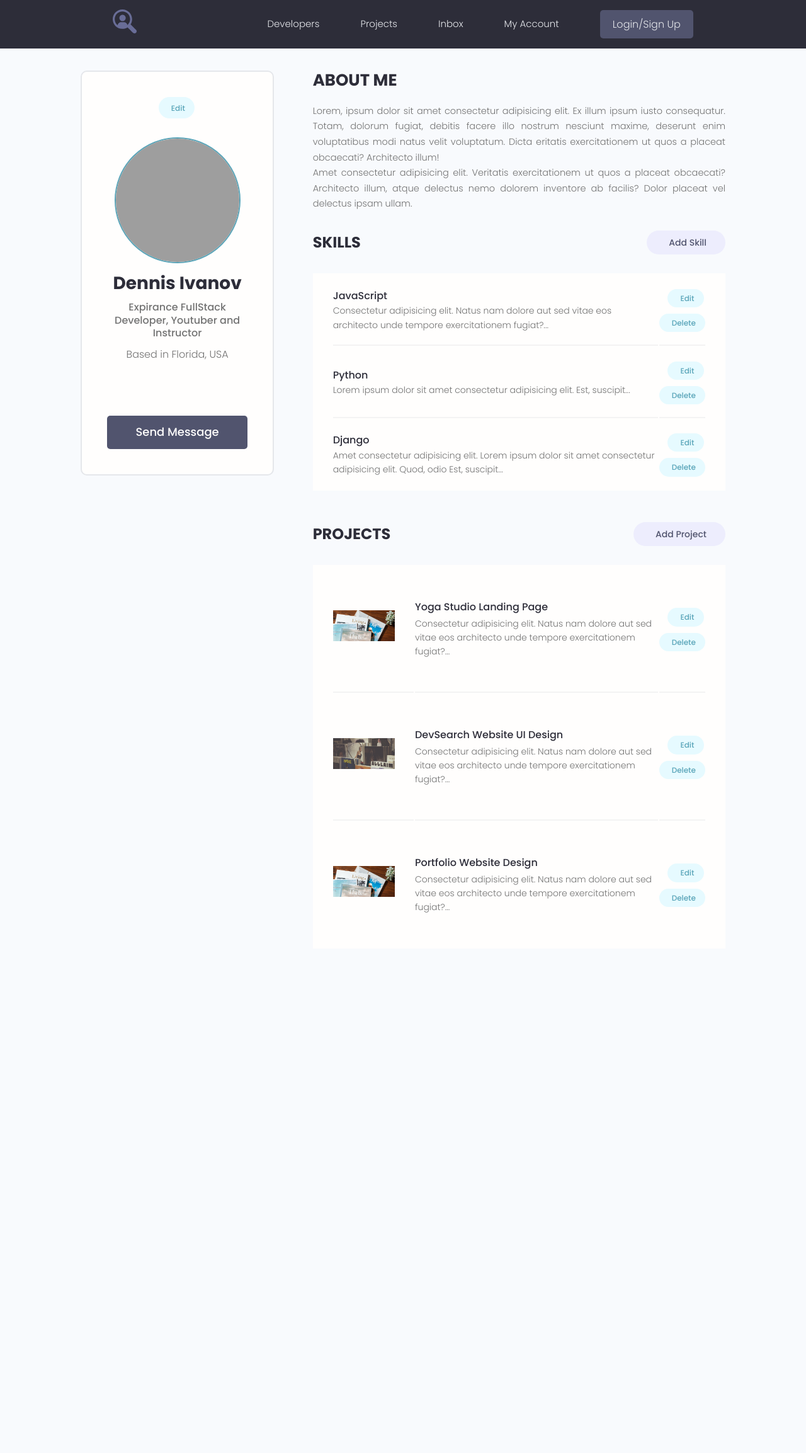
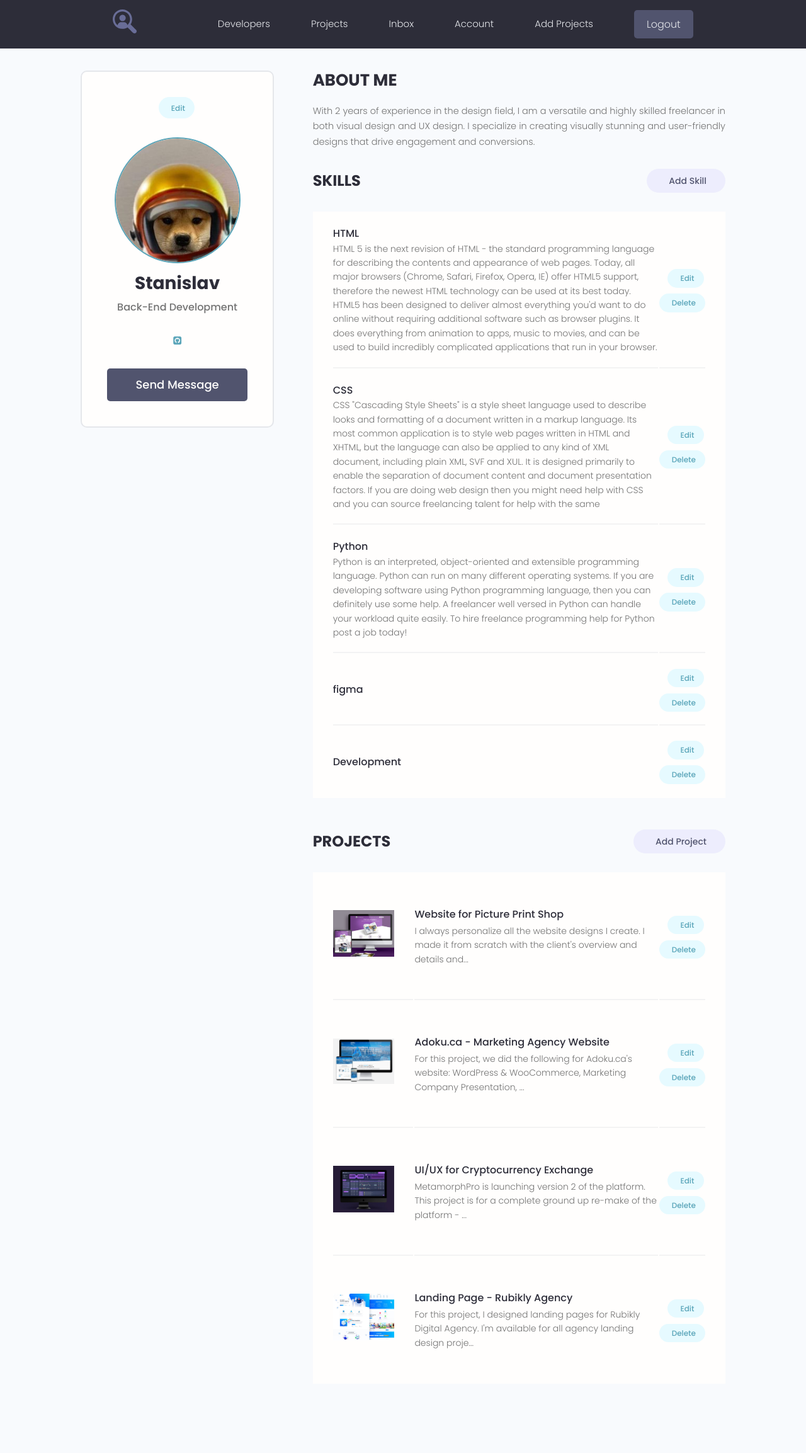
Before and after one commit to StanislavPopovSP/Django_fourth_project, a Django app: page /account/ in a window 1280 px wide. Shown: the whole page at 63% size. Before the commit the page ends 1449 px from the top, so only its background shows below. Run offline with Django 4.2, Linux system fonts and the light colour scheme; a user stored in the database is signed in; data comes from the database, SQL or seed files in the repository; both versions use the stored data as it was after the commit; some libraries are stand-ins or nearby versions; grey boxes are pictures that could not be loaded.

Commit message:
Добавил из Бд вывод информации в account.html

```diff
--- a/devsearch/users/templates/users/account.html
+++ b/devsearch/users/templates/users/account.html
@@ -1,46 +1,5 @@
-<!DOCTYPE html>
-<html lang="en">
-
-<head>
-  <meta charset="UTF-8" />
-  <meta http-equiv="X-UA-Compatible" content="IE=edge" />
-  <meta name="viewport" content="width=device-width, initial-scale=1.0" />
-
-  <!-- Favicon -->
-  <link rel="shortcut icon" href="images/favicon.ico" type="image/x-icon" />
-  <!-- Icon - IconMonster -->
-  <link rel="stylesheet" href="https://cdn.iconmonstr.com/1.3.0/css/iconmonstr-iconic-font.min.css" />
-  <!-- Mumble UI -->
-  <link rel="stylesheet" href="uikit/styles/uikit.css" />
-  <!-- Dev Search UI -->
-  <link rel="stylesheet" href="styles/app.css" />
-
-  <title>DevSearch - Connect with Developers!</title>
-</head>
-
-<body>
-  <!-- Header Section -->
-  <header class="header">
-    <div class="container container--narrow">
-      <a href="/" class="header__logo">
-        <img src="images/logo.svg" alt="DevSearch Logo" />
-      </a>
-      <nav class="header__nav">
-        <input type="checkbox" id="responsive-menu" />
-        <label for="responsive-menu" class="toggle-menu">
-          <span>Menu</span>
-          <div class="toggle-menu__lines"></div>
-        </label>
-        <ul class="header__menu">
-          <li class="header__menuItem"><a href="index.html">Developers</a></li>
-          <li class="header__menuItem"><a href="projects.html">Projects</a></li>
-          <li class="header__menuItem"><a href="inbox.html">Inbox</a></li>
-          <li class="header__menuItem"><a href="account.html">My Account</a></li>
-          <li class="header__menuItem"><a href="login.html" class="btn btn--sub">Login/Sign Up</a></li>
-        </ul>
-      </nav>
-    </div>
-  </header>
+{% extends 'projects/base.html' %}
+{% block content %}
 
 <!-- Main Section -->
 <main class="settingsPage profile my-md">
@@ -50,26 +9,25 @@
                 <div class="card text-center">
                     <div class="card__body dev">
                         <a class="tag tag--pill tag--main settings__btn" href="#"><i class="im im-edit"></i> Edit</a>
-              <img class="avatar avatar--xl dev__avatar" src="https://cdn3.f-cdn.com/ppic/169688634/logo/31832328/TFShO/profile_logo_FRDII_f978363b19597b5407760b96786f00fb.png" />
-              <h2 class="dev__name">Dennis Ivanov</h2>
-              <p class="dev__title">Expirance FullStack Developer, Youtuber and Instructor</p>
-              <p class="dev__location">Based in Florida, USA</p>
+                        <img class="avatar avatar--xl dev__avatar" src="{{ profile.profile_image.url }}"/>
+                        <h2 class="dev__name">{{ profile.name }}</h2>
+                        <p class="dev__title">{{ profile.short_info }}</p>
                         <ul class="dev__social">
+                            {% if profile.social_github %}
                             <li>
-                  <a title="Github" href="#" target="_blank"><i class="im im-github"></i></a>
+                                <a title="Github" href="{{ profile.social_github }}" target="_blank"><i class="fa fa-github-square"></i></a>
                             </li>
+                            {% endif %}
+                            {% if profile.social_youtube %}
                             <li>
-                  <a title="Stackoverflow" href="#" target="_blank"><i class="im im-stackoverflow"></i></a>
+                                <a title="Youtube" href="{{ profile.social_youtube }}" target="_blank"><i class="fa fa-youtube"></i></a>
                             </li>
+                            {% endif %}
+                            {% if profile.social_website %}
                             <li>
-                  <a title="Twitter" href="#" target="_blank"><i class="im im-twitter"></i></a>
+                                <a title="Personal Website" href="{{ profile.social_website }}" target="_blank"><i class="fa fa-sitemap"></i></a>
                             </li>
-                <li>
-                  <a title="LinkedIn" href="#" target="_blank"><i class="im im-linkedin"></i></a>
-                </li>
-                <li>
-                  <a title="Personal Website" href="#" target="_blank"><i class="im im-globe"></i></a>
-                </li>
+                            {% endif %}
                         </ul>
                         <a href="#" class="btn btn--sub btn--lg">Send Message </a>
                     </div>
@@ -79,12 +37,7 @@
                 <div class="devInfo">
                     <h3 class="devInfo__title">About Me</h3>
                     <p class="devInfo__about">
-              Lorem, ipsum dolor sit amet consectetur adipisicing elit. Ex illum ipsum iusto consequatur. Totam,
-              dolorum fugiat, debitis facere illo nostrum nesciunt maxime, deserunt enim voluptatibus modi natus velit
-              voluptatum. Dicta eritatis exercitationem ut quos a placeat obcaecati? Architecto illum!
-              <br />
-              Amet consectetur adipisicing elit. Veritatis exercitationem ut quos a placeat obcaecati? Architecto
-              illum, atque delectus nemo dolorem inventore ab facilis? Dolor placeat vel delectus ipsam ullam.
+                        {{ profile.bio }}
                     </p>
                 </div>
                 <div class="settings">
@@ -93,12 +46,12 @@
                 </div>
 
                 <table class="settings__table">
+                    {% for skill in skills %}
                     <tr>
                         <td class="settings__tableInfo">
-                <h4>JavaScript</h4>
+                            <h4>{{ skill.name }}</h4>
                             <p>
-                  Consectetur adipisicing elit. Natus nam dolore aut sed vitae eos architecto unde tempore
-                  exercitationem fugiat?...
+                                {{ skill.description }}
                             </p>
                         </td>
                         <td class="settings__tableActions">
@@ -107,23 +60,24 @@
                                 Delete</a>
                         </td>
                     </tr>
+                    {% endfor %}
+                </table>
+
+                <div class="settings">
+                    <h3 class="settings__title">Projects</h3>
+                    <a class="tag tag--pill tag--sub settings__btn tag--lg" href="#"><i class="im im-plus"></i> Add Project</a>
+                </div>
+
+                <table class="settings__table">
+                    {% for project in projects %}
                     <tr>
+                        <td class="settings__thumbnail">
+                            <a href="{% url 'project' project.id %}"><img src="{{ project.featured_image.url }}" alt="Project Thumbnail"/></a>
+                        </td>
                         <td class="settings__tableInfo">
-                <h4>Python</h4>
-                <p>Lorem ipsum dolor sit amet consectetur adipisicing elit. Est, suscipit...</p>
-              </td>
-              <td class="settings__tableActions">
-                <a class="tag tag--pill tag--main settings__btn" href="#"><i class="im im-edit"></i> Edit</a>
-                <a class="tag tag--pill tag--main settings__btn" href="#"><i class="im im-x-mark-circle-o"></i>
-                  Delete</a>
-              </td>
-            </tr>
-            <tr>
-              <td class="settings__tableInfo">
-                <h4>Django</h4>
+                            <a href="{% url 'project' project.id %}">{{ project.title }}</a>
                             <p>
-                  Amet consectetur adipisicing elit. Lorem ipsum dolor sit amet consectetur adipisicing elit. Quod,
-                  odio Est, suscipit...
+                                {{ project.description|slice:'120' }}...
                             </p>
                         </td>
                         <td class="settings__tableActions">
@@ -132,70 +86,11 @@
                                 Delete</a>
                         </td>
                     </tr>
-          </table>
-
-          <div class="settings">
-            <h3 class="settings__title">Projects</h3>
-            <a class="tag tag--pill tag--sub settings__btn tag--lg" href="#"><i class="im im-plus"></i> Add Project</a>
-          </div>
-
-          <table class="settings__table">
-            <tr>
-              <td class="settings__thumbnail">
-                <a href="single-project.html"><img src="images/project-a.png" alt="Project Thumbnail" /></a>
-              </td>
-              <td class="settings__tableInfo">
-                <a href="single-project.html">Yoga Studio Landing Page</a>
-                <p>
-                  Consectetur adipisicing elit. Natus nam dolore aut sed vitae eos architecto unde tempore
-                  exercitationem fugiat?...
-                </p>
-              </td>
-              <td class="settings__tableActions">
-                <a class="tag tag--pill tag--main settings__btn" href="#"><i class="im im-edit"></i> Edit</a>
-                <a class="tag tag--pill tag--main settings__btn" href="#"><i class="im im-x-mark-circle-o"></i>
-                  Delete</a>
-              </td>
-            </tr>
-            <tr>
-              <td class="settings__thumbnail">
-                <a href="single-project.html"><img src="images/project-b.png" alt="Project Thumbnail" /></a>
-              </td>
-              <td class="settings__tableInfo">
-                <a href="single-project.html">DevSearch Website UI Design</a>
-                <p>
-                  Consectetur adipisicing elit. Natus nam dolore aut sed vitae eos architecto unde tempore
-                  exercitationem fugiat?...
-                </p>
-              </td>
-              <td class="settings__tableActions">
-                <a class="tag tag--pill tag--main settings__btn" href="#"><i class="im im-edit"></i> Edit</a>
-                <a class="tag tag--pill tag--main settings__btn" href="#"><i class="im im-x-mark-circle-o"></i>
-                  Delete</a>
-              </td>
-            </tr>
-            <tr>
-              <td class="settings__thumbnail">
-                <a href="single-project.html"><img src="images/project-a.png" alt="Project Thumbnail" /></a>
-              </td>
-              <td class="settings__tableInfo">
-                <a href="single-project.html">Portfolio Website Design</a>
-                <p>
-                  Consectetur adipisicing elit. Natus nam dolore aut sed vitae eos architecto unde tempore
-                  exercitationem fugiat?...
-                </p>
-              </td>
-              <td class="settings__tableActions">
-                <a class="tag tag--pill tag--main settings__btn" href="#"><i class="im im-edit"></i> Edit</a>
-                <a class="tag tag--pill tag--main settings__btn" href="#"><i class="im im-x-mark-circle-o"></i>
-                  Delete</a>
-              </td>
-            </tr>
+                    {% endfor %}
                 </table>
             </div>
         </div>
     </div>
 </main>
-</body>
 
-</html>
+{% endblock %}
--- a/devsearch/users/urls.py
+++ b/devsearch/users/urls.py
@@ -4,9 +4,9 @@ from . import views
 urlpatterns = [
     path('', views.profiles, name='profiles'),
     path('profile/<str:pk>/', views.user_profile, name='user_profile'),
+    path('account/', views.user_account, name='account'), # аккаунт
 
     path('login/', views.login_user, name='login'), # авторизация
     path('logout/', views.logout_user, name='logout'), # выйти
     path('register/', views.register_user, name='register'), # регистрация
-    path('account/', views.user_account, name='account'), # аккаунт
 ]
--- a/devsearch/users/views.py
+++ b/devsearch/users/views.py
@@ -6,7 +6,7 @@ from django.core.exceptions import ObjectDoesNotExist  # Нужно предус
 from django.contrib import messages  # Через ошибки message, можно вывести информацию для пользователя.
 from django.contrib.auth.forms import UserCreationForm
 from .forms import CustomUserCreationForm
-from django.contrib.auth.decorators import login_required
+from django.contrib.auth.decorators import login_required # для закрытия доступа, незарегистрированных пользователей.
 
 
 def login_user(request):
@@ -86,7 +86,7 @@ def user_profile(request, pk):
     }
     return render(request, 'users/profile.html', context)
 
-@login_required(login_url='login') # Если не зарегистрировал что бы перенаправляло на данную страницу
+@login_required(login_url='login') # login_url='login' - если не зарегистрировал что бы перенаправляло на данную страницу
 def user_account(request):
     """Функция, отвечает за меню, поле мой аккаунт"""
     prof = request.user.profile # сюда будем сохранять из пользователей профиль пользователя.
```
Also changed, not shown: devsearch/db.sqlite3. Lines whose indentation alone changed are shown as unchanged.
